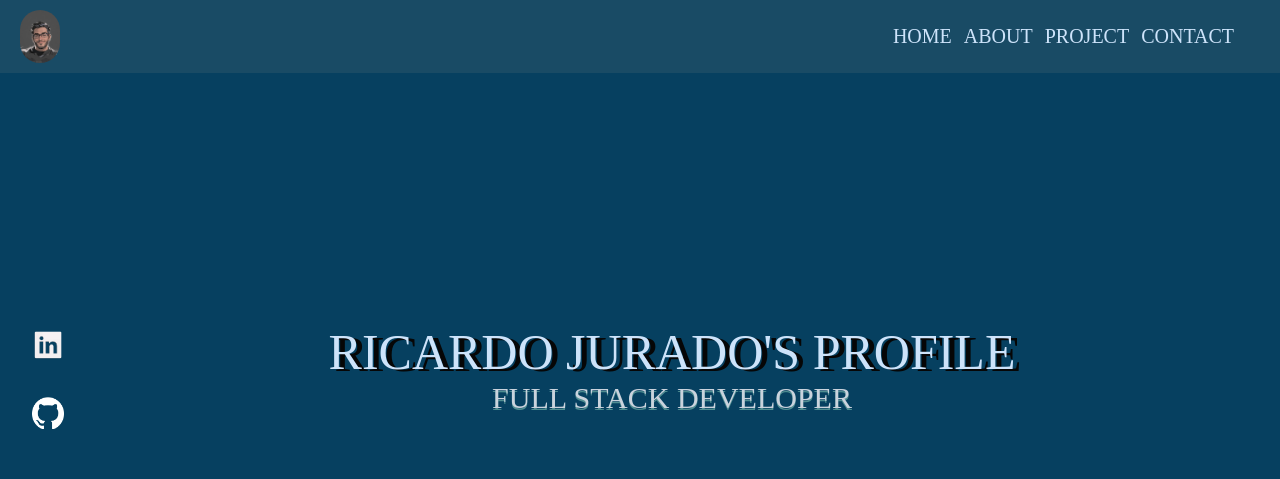
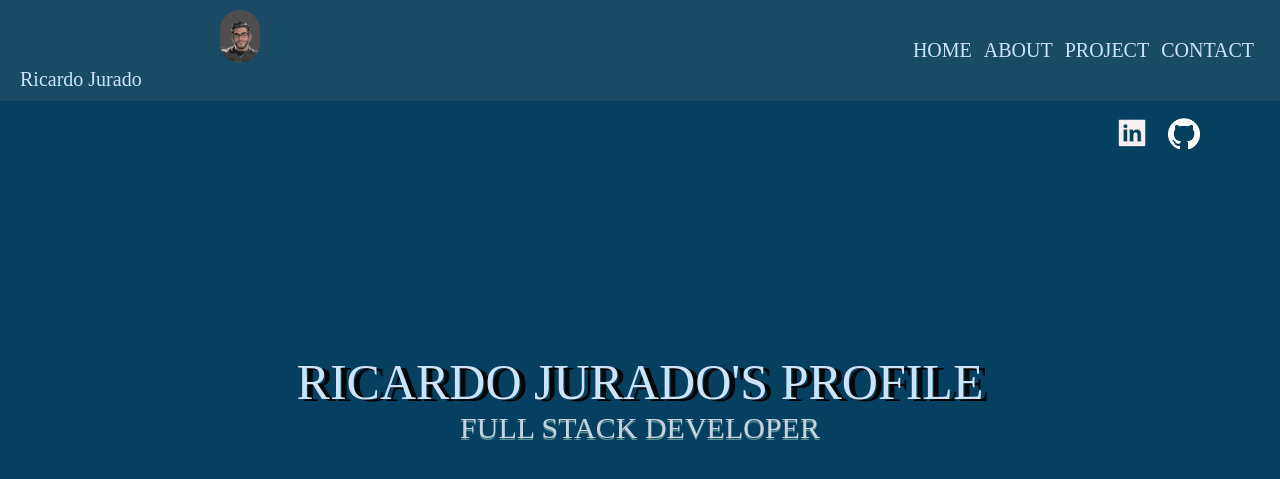
Before and after one commit to Donesti1977/mi_pagina_web, a PHP site: page / in a window 1280 px wide. Shown: the top 479 px of the page. Run offline with PHP 8.4, Linux system fonts and the light colour scheme; some web fonts are replaced.

Commit message:
septiembre 2025

```diff
--- a/estilos/estilos.css
+++ b/estilos/estilos.css
@@ -12,15 +12,16 @@ body{
     background-color: rgb(6, 64, 96);
 }
 .menu_cabecera{
-
+    position: relative;
     width: 100%;
     height: 30%;
     background-color: rgb(25, 75, 101);
     font-size: 20px;
     display: flex;
     align-items: center;
-    justify-content: space-between; /* o 'flex-start' si prefieres que estén juntos */
+    justify-content: flex-start; /* o 'flex-start' si prefieres que estén juntos */
     padding: 10px 20px;
+    color:rgb(205, 227, 250);
 
 }
 .menu_cabecera img{
@@ -28,9 +29,12 @@ body{
     height: 100%m;
     border-radius: 30px;
     object-fit: cover;
+    margin: 0em 0em 0em 10em;
 }
 .menu_cabecera p{
-    margin: 0em 3em 0em 0em ;
+    position: absolute;
+    right: 3em;
+    margin: 0em 0em 0em 0em ;
 
 }
 .menu_cabecera a {
@@ -38,26 +42,19 @@ body{
     color:rgb(205, 227, 250);
     margin: 0em 0.3em;
 }
-.contenedor_flex {
-    display: flex;
-    justify-content: flex-start;
-
+.menu_social{
+    margin: 1em 4em 0em 0em;
+    text-align: right;
 }
-.menu_lateral{
-    float: left;
-    margin:14em 0em 0em 2em;
+.menu_social li{
+    display: inline;
+    margin: 0em 1em 0em 0em;
 }
-.menu_lateral ul {
-    list-style-type: none;
-}
-.menu_lateral li{
-    margin: 2em 0em 0em 0em;
-}
-.menu_lateral img{
+.menu_social img{
     width: 2em;
     transition: transform 0.3s ease; /*transicion suave*/
 }
-.menu_lateral img:hover{
+.menu_social img:hover{
     transform: scale(1.2); /* Aumenta el tamaño al 120% */
 }
 .marquesina{
@@ -66,7 +63,7 @@ body{
     text-align: center;
     color:rgb(205, 227, 250);
     text-shadow: rgb(6, 6, 6) 6px 2px;
-    margin: 5em 0em 0em 0em;
+    margin: 4em 0em 0em 0em;
 }
 .subtexto{
     font-size: 30px;
--- a/index.html
+++ b/index.html
@@ -9,18 +9,18 @@
 </head>
 <body>
     <div class="menu_cabecera">
+        <figure>
             <img src="imagenes/yo/yo_avatar.jpeg" alt="imagen del avatar de ricardo jurado"/>
+            <figcaption>Ricardo Jurado</figcaption>
+        </figure>
         <p><a href="#">HOME</a><a href="#">ABOUT</a><a href="#">PROJECT</a><a href="#">CONTACT</a></p>
     </div>
-    <div class="contenedor_flex">
-        <aside>
-            <div class="menu_lateral">
+    <div class="menu_social">
         <ul>
             <li><a href="https://www.linkedin.com/in/ricardo-jurado-ondategui-4b9525124/" target="_blank"><img src="imagenes/corporativo/linkedin.png" alt="imagen del logo de linkedin"/></a></li>
             <li><a href="https://github.com/Donesti1977" target="_blank"><img src="imagenes/corporativo/github-mark-white.png" alt="imagen del logo de github"/></a></li>
         </ul>
     </div>
-        </aside>
     <div class="marquesina">
         <p>
             RICARDO JURADO'S PROFILE
@@ -29,6 +29,5 @@
             FULL STACK DEVELOPER
         </p>
     </div>
-    </div>
 </body>
 </html>
```
Lines whose indentation alone changed are shown as unchanged.
